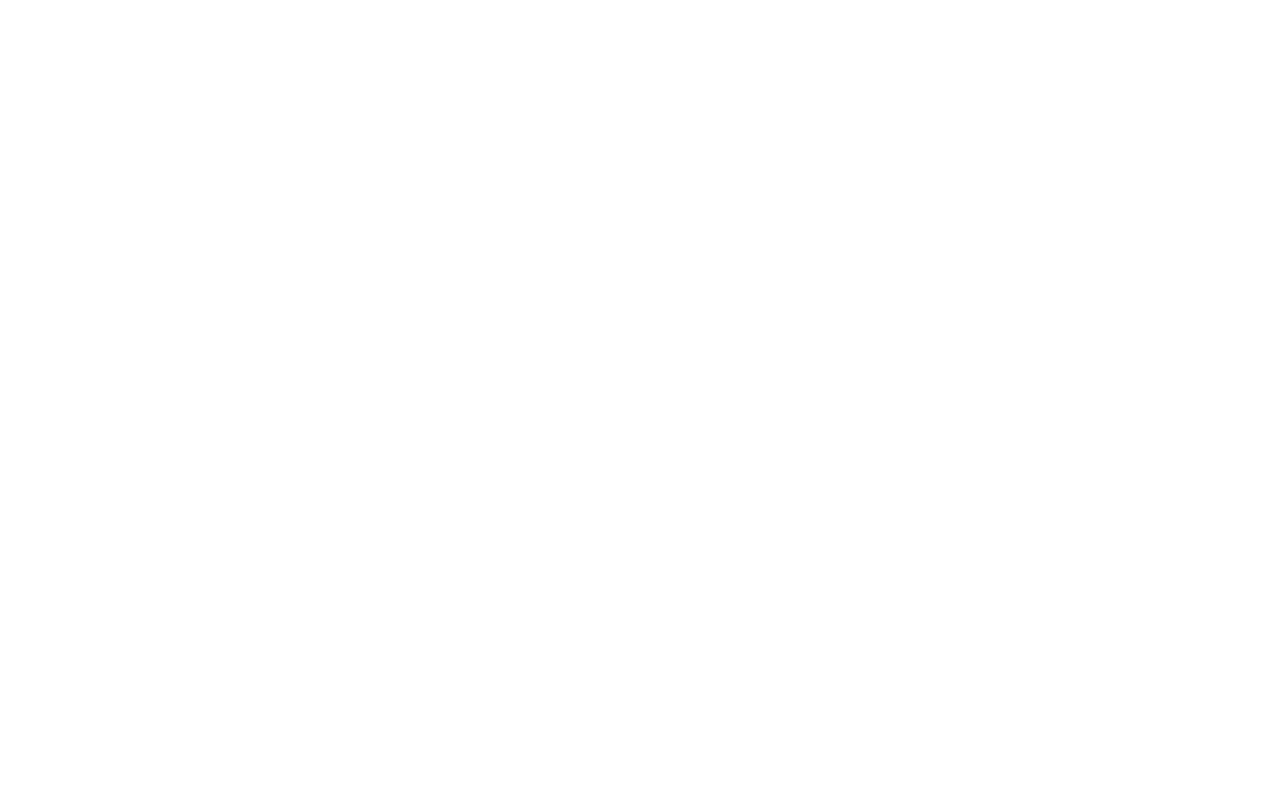
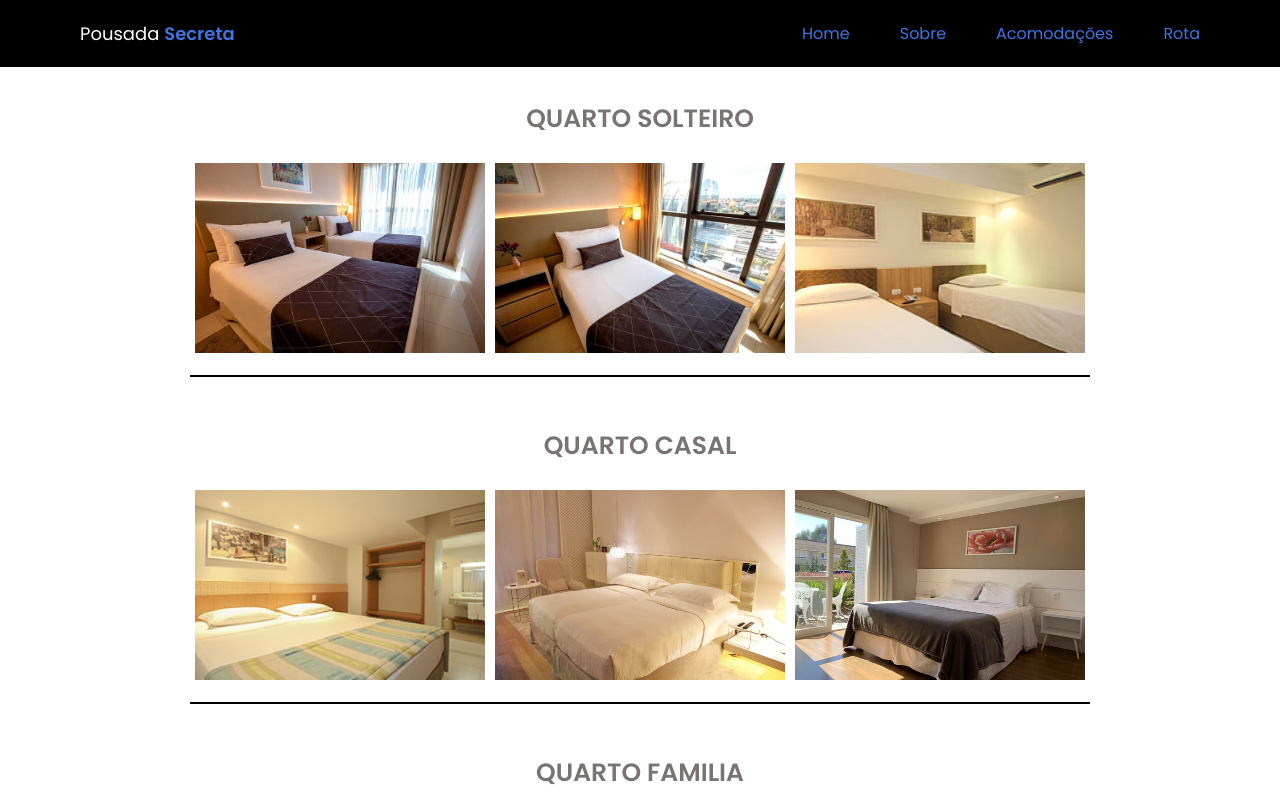
Before and after one commit to Douglaslima93/pousada-secreta, a React (Vite) app: page /acomodacoes in a window 1280 px wide. Shown: the top 800 px of the page. Built offline with nearby package versions, Linux system fonts and the light colour scheme.

Commit message:
conteudo acomodaçoes concluido

```diff
--- a/src/componentes/Rotas/index.jsx
+++ b/src/componentes/Rotas/index.jsx
@@ -11,7 +11,7 @@
         <BrowserRouter>
         <Routes>
             <Route exact path="/" element={ <Home/> }/>
-            <Route exact path="/sobre" element={ <Sobre/> }/>
+            <Route exact path="/sobre" element={<Sobre/>}/>
             <Route exact path="/acomodacoes" element={ <Acomodacoes/> }/>
             <Route exact path="/mapa" element={ <Mapa/> }/>
         </Routes>
--- a/src/componentes/paginas/Acomodacoes/index.jsx
+++ b/src/componentes/paginas/Acomodacoes/index.jsx
@@ -1,11 +1,35 @@
 import React from "react";
 import './style.css'
+import Topo from "../../Topo";
 
 export default function Acomodacoes() {
     return(
         <section>
-            <div>
+            <Topo/>
+            <div className="acomodacoes">
+                <div className="acomodacoes-quartos">
+                    <h3>Quarto Solteiro</h3>
 
+                    <img src="../img/quarto-solteiro1.jpg" alt="Quarto Solteiro"/>
+                    <img src="../img/quarto-solteiro2.jpg" alt="Quarto Solteiro"/>
+                    <img src="../img/quarto-solteiro3.jpg" alt="Quarto Solteiro"/>
+                </div>
+
+                <div className="acomodacoes-quartos">
+                    <h3>Quarto Casal</h3>
+
+                    <img src="../img/quarto-casal1.jpg" alt="Quarto Casal"/>
+                    <img src="../img/quarto-casal2.jpg" alt="Quarto Casal"/>
+                    <img src="../img/quarto-casal3.jpg" alt="Quarto Casal"/>
+                </div>
+
+                <div className="acomodacoes-quartos">
+                    <h3>Quarto Familia</h3>
+
+                    <img src="../img/quarto-familia1.jpg" alt="Quarto Familia"/>
+                    <img src="../img/quarto-familia2.jpg" alt="Quarto Familia"/>
+                    <img src="../img/quarto-familia3.jpg" alt="Quarto Familia"/>
+                </div>
             </div>
         </section>
     )
--- a/src/componentes/paginas/Acomodacoes/style.css
+++ b/src/componentes/paginas/Acomodacoes/style.css
@@ -0,0 +1,38 @@
+.acomodacoes{
+    padding-top: 100px;
+    padding-bottom: 50px;
+    display: flex;
+    flex-direction: column;
+    align-items: center;
+    gap: 50px;
+}
+
+.acomodacoes-quartos{
+    border-bottom: 2px solid #000;
+    text-align: center;
+}
+
+
+.acomodacoes-quartos h3{
+    text-align: center;
+    font-size: 25px;
+    color: #797373;
+    text-transform: uppercase;
+    font-weight: 600;
+    padding-bottom: 20px;
+}
+
+/*
+.acomodacoes-quartos p {
+    text-align: center;
+    font-weight: 500;
+    font-size: 18px;
+    margin-top: 5px;
+}*/
+
+.acomodacoes-quartos img{
+    width: 300px;
+    height: 200px;
+    padding: 5px;
+    margin-bottom: 10px;
+}
--- a/src/componentes/paginas/Home/index.jsx
+++ b/src/componentes/paginas/Home/index.jsx
@@ -2,7 +2,6 @@
 import './style.css'
 import EstruturaPagina from "../../EstruturaPagina";
 import Banner from "../../Banner";
-import Acomodacoes from '../Acomodacoes'
 import Sobre from "../Sobre";
 import imgPousada from '../../../../public/img/img1.jpg'
 import imgAlimentacao from '../../../../public/img/img3.jpg'
@@ -44,7 +43,7 @@
 
                 <Mapa/>
 
-                <section className="sobre-pousada">
+                <section className="sobre-pousada" id="#sobre">
                 <div className="sobre-texto">
                 <h2>Sobre a Pousada!</h2>
                 <p>Conheça um pouco sobre nossa pousada</p>
```
